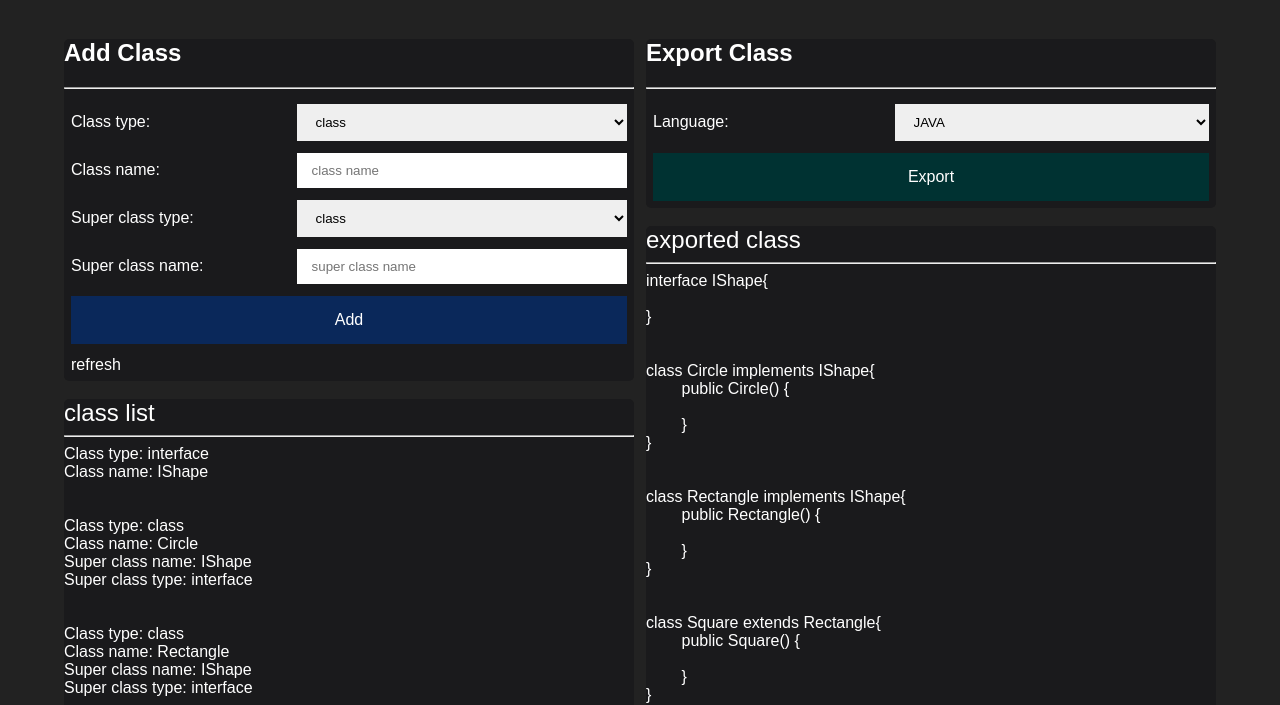
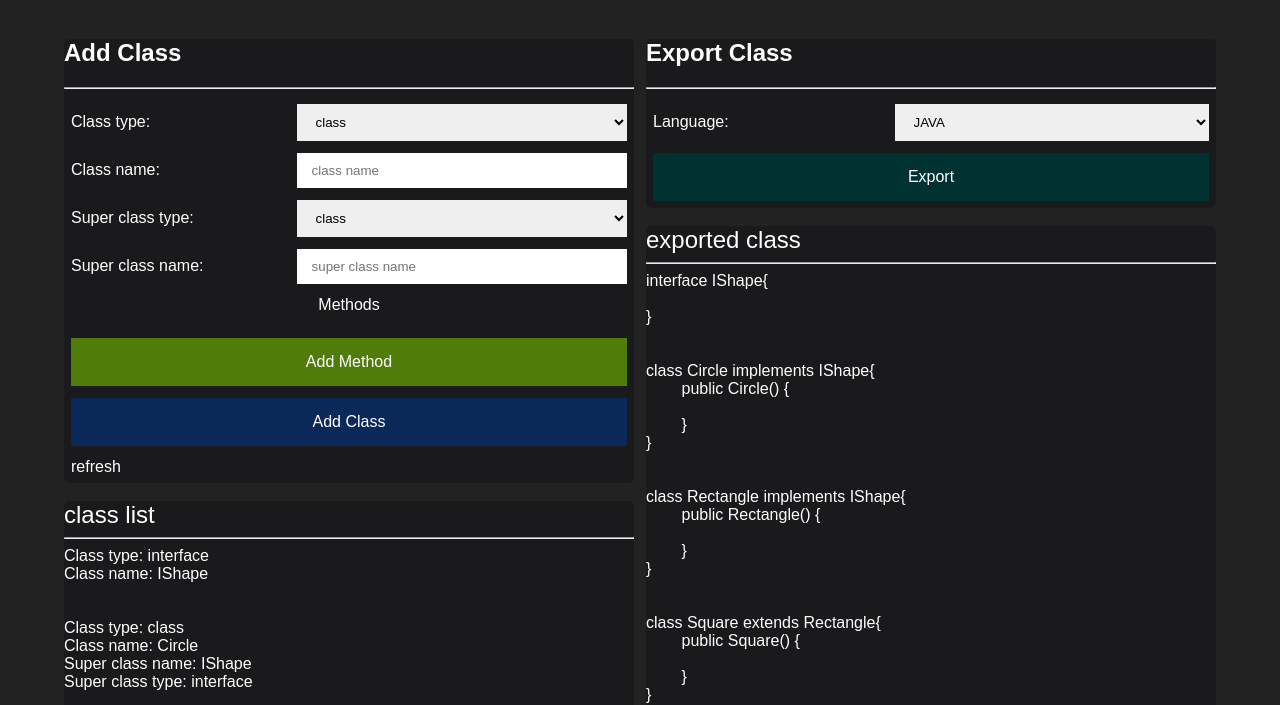
Before and after one commit to emirhanyener/class-easy, a plain HTML site: page index.html in a window 1280 px wide. Shown: the part 97-802 px from the top of the page. Drawn offline with Linux system fonts and the light colour scheme.

Commit message:
add methods

```diff
--- a/css/style.css
+++ b/css/style.css
@@ -54,6 +54,9 @@ body{
 	background-color: rgba(10, 40, 90, 1);
 }
 
+#addMethodBtn{
+	background-color: rgba(80, 125, 10, 1);
+}
 @media (max-width: 700px) {
 	.panelItem{
 		width: 100%;
--- a/index.html
+++ b/index.html
@@ -45,7 +45,16 @@
 								<td><input type = "text" class = "control" id = "superClassName" placeholder = "super class name" /></td>
 							</tr>
 							<tr>
-								<td colspan = 2><center><div onClick="classAdd()" id = "addBtn" class = "btn cursorHand">Add</div></center></td>
+								<td colspan = 2><center>Methods</center></td>
+							</tr>
+							<tr>
+								<td colspan = 2><table class = "tableControl" id = "methods" ></table></td>
+							</tr>
+							<tr>
+								<td colspan = 2><center><div onClick="methodAdd()" id = "addMethodBtn" class = "btn cursorHand">Add Method</div></center></td>
+							</tr>
+							<tr>
+								<td colspan = 2><center><div onClick="classAdd()" id = "addBtn" class = "btn cursorHand">Add Class</div></center></td>
 							</tr>
 							<tr>
 								<td colspan = 2><div onClick = "refreshValues()" class = "cursorHand">refresh</div></center></td>
```
